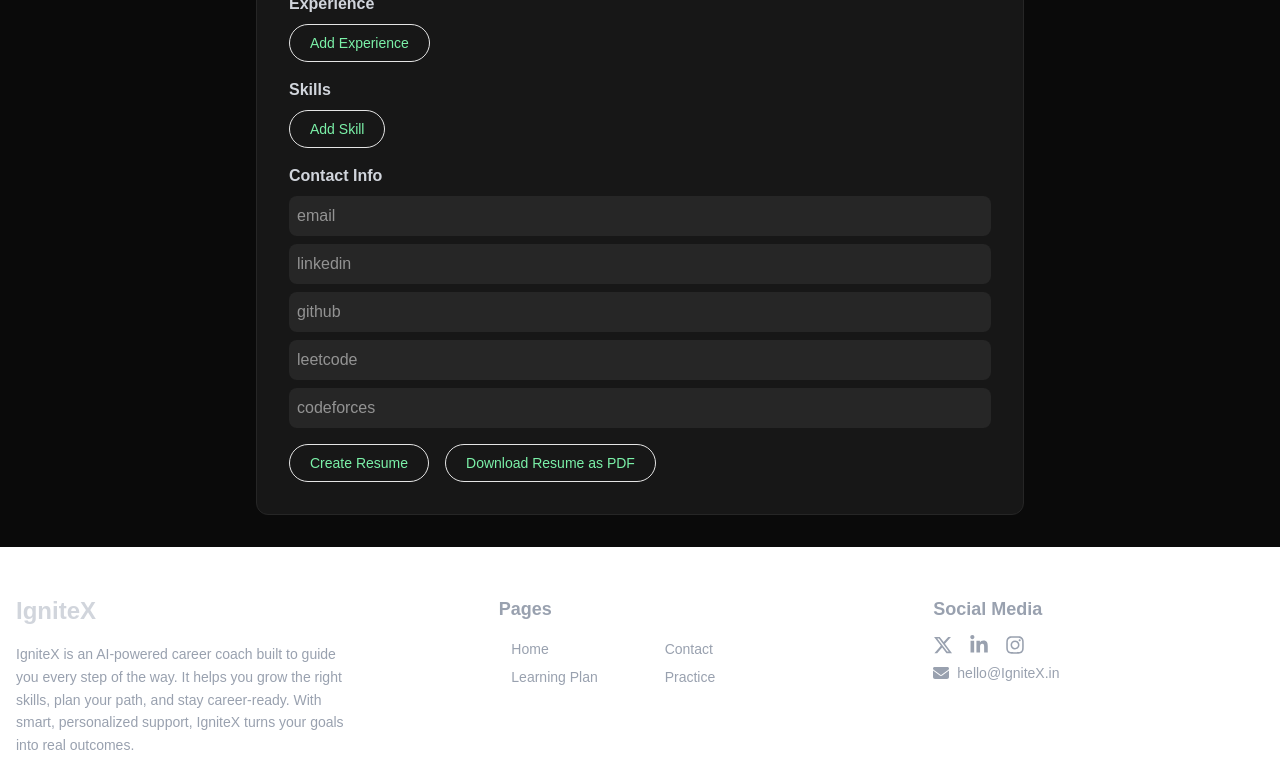
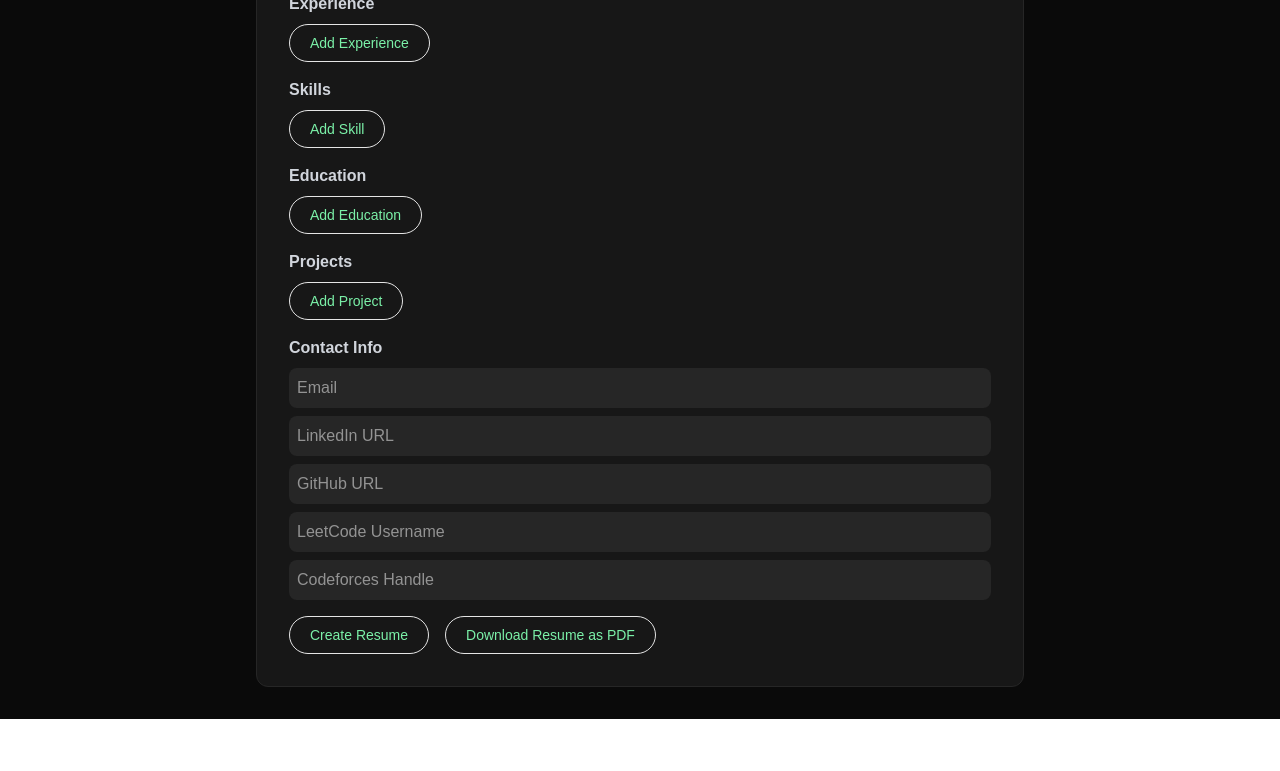
Before and after one commit to aaneesa/IgniteX, a Next.js app: page /resume-builder in a window 1280 px wide. Shown: the part 665-1436 px from the top of the page. Built offline with nearby package versions, Linux system fonts and the light colour scheme.

Commit message:
Resume more feature

```diff
--- a/app/(main)/resume-builder/page.js
+++ b/app/(main)/resume-builder/page.js
@@ -4,17 +4,24 @@ import PrimaryButton from "@/app/components/ui/primaryButton";
 import jsPDF from "jspdf";
 import html2canvas from "html2canvas";
 
-export default function ResumeBuilderPage() {
-  const [resume, setResume] = useState(null);
-  const [form, setForm] = useState({
+const emptyResume = {
   bio: "",
   experience: [],
   skills: [],
   education: [],
   projects: [],
-    contactInfo: { email: "", linkedin: "", github: "", leetcode: "", codeforces: "" },
-  });
+  contactInfo: {
+    email: "",
+    linkedin: "",
+    github: "",
+    leetcode: "",
+    codeforces: "",
+  },
+};
 
+export default function ResumeBuilderPage() {
+  const [resume, setResume] = useState(null);
+  const [form, setForm] = useState(emptyResume);
   const [message, setMessage] = useState("");
   const [loading, setLoading] = useState(false);
 
@@ -31,33 +38,28 @@ export default function ResumeBuilderPage() {
           method: "GET",
           headers: { Authorization: `Bearer ${token}` },
         });
+
         const data = await res.json();
 
         if (data.success && data.resume) {
           setResume(data.resume);
 
-          const content = JSON.parse(data.resume.content);
+          const content = JSON.parse(data.resume.content || "{}");
 
           setForm({
-            bio: content.bio || content.summary || "",
+            ...emptyResume,
+            ...content,
             experience: content.experience || [],
-            skills: Array.isArray(content.skills)
-              ? content.skills
-              : content.skills?.split(",").filter(Boolean) || [],
+            skills: content.skills || [],
             education: content.education || [],
             projects: content.projects || [],
-            contactInfo: content.contactInfo || {
-              email: "",
-              linkedin: "",
-              github: "",
-              leetcode: "",
-              codeforces: "",
+            contactInfo: {
+              ...emptyResume.contactInfo,
+              ...(content.contactInfo || {}),
             },
           });
         }
-      } catch (err) {
-        console.error(err);
-      }
+      } catch (err) {}
     };
 
     fetchResume();
@@ -84,6 +86,7 @@ export default function ResumeBuilderPage() {
     if (!token) return;
 
     setLoading(true);
+
     try {
       const url = `${process.env.NEXT_PUBLIC_API_URL}/api/resume/`;
       const method = resume ? "PUT" : "POST";
@@ -99,11 +102,13 @@ export default function ResumeBuilderPage() {
       if (data.success) {
         setMessage("Resume saved successfully!");
         setResume(data.resume);
-      } else setMessage(data.error || "Error saving resume");
+      } else {
+        setMessage(data.error || "Error saving resume");
+      }
     } catch (err) {
-      console.error(err);
       setMessage("Server error");
     }
+
     setLoading(false);
   };
 
@@ -116,21 +121,17 @@ export default function ResumeBuilderPage() {
         method: "DELETE",
         headers: { Authorization: `Bearer ${token}` },
       });
+
       const data = await res.json();
+
       if (data.success) {
         setMessage("Resume deleted");
         setResume(null);
-        setForm({
-          bio: "",
-          experience: [],
-          skills: [],
-          education: [],
-          projects: [],
-          contactInfo: { email: "", linkedin: "", github: "", leetcode: "", codeforces: "" },
-        });
-      } else setMessage(data.error || "Error deleting resume");
+        setForm(emptyResume);
+      } else {
+        setMessage(data.error || "Error deleting resume");
+      }
     } catch (err) {
-      console.error(err);
       setMessage("Server error");
     }
   };
@@ -145,17 +146,19 @@ export default function ResumeBuilderPage() {
         headers: { "Content-Type": "application/json", Authorization: `Bearer ${token}` },
         body: JSON.stringify({ current: form[type], type }),
       });
+
       const data = await res.json();
 
-      if (data.success) setForm({ ...form, [type]: data.improved });
-      else setMessage(data.error || "Error improving resume");
+      if (data.success) {
+        setForm({ ...form, [type]: data.improved });
+      } else {
+        setMessage(data.error || "Error improving resume");
+      }
     } catch (err) {
-      console.error(err);
       setMessage("Server error");
     }
   };
 
-  // ===== PDF Download Function (Professional White Layout) =====
   const downloadPDF = async () => {
     const element = document.getElementById("resume-preview");
     if (!element) return;
@@ -163,7 +166,7 @@ export default function ResumeBuilderPage() {
     const canvas = await html2canvas(element, {
       scale: 2,
       useCORS: true,
-      backgroundColor: "#ffffff", // white background for PDF
+      backgroundColor: "#ffffff",
     });
 
     const imgData = canvas.toDataURL("image/png");
@@ -195,7 +198,6 @@ export default function ResumeBuilderPage() {
 
         {message && <p className="text-green-400 mb-4">{message}</p>}
 
-        {/* ===== Resume Preview Section for PDF ===== */}
         <div
           id="resume-preview"
           className="p-8 rounded-lg"
@@ -206,15 +208,13 @@ export default function ResumeBuilderPage() {
             lineHeight: 1.5,
           }}
         >
-          {/* Bio */}
           {form.bio && (
             <div className="mb-6">
-              <h2 style={{ fontSize: "18px", fontWeight: "bold", marginBottom: "4px" }}>Summary</h2>
+              <h2 style={{ fontSize: "18px", fontWeight: "bold", marginBottom: "4px" }}>Bio</h2>
               <p style={{ marginBottom: "8px" }}>{form.bio}</p>
             </div>
           )}
 
-          {/* Experience */}
           {form.experience.length > 0 && (
             <div className="mb-6">
               <h2 style={{ fontSize: "18px", fontWeight: "bold", marginBottom: "4px" }}>Experience</h2>
@@ -226,7 +226,6 @@ export default function ResumeBuilderPage() {
             </div>
           )}
 
-          {/* Skills */}
           {form.skills.length > 0 && (
             <div className="mb-6">
               <h2 style={{ fontSize: "18px", fontWeight: "bold", marginBottom: "4px" }}>Skills</h2>
@@ -238,7 +237,6 @@ export default function ResumeBuilderPage() {
             </div>
           )}
 
-          {/* Education */}
           {form.education.length > 0 && (
             <div className="mb-6">
               <h2 style={{ fontSize: "18px", fontWeight: "bold", marginBottom: "4px" }}>Education</h2>
@@ -250,7 +248,6 @@ export default function ResumeBuilderPage() {
             </div>
           )}
 
-          {/* Projects */}
           {form.projects.length > 0 && (
             <div className="mb-6">
               <h2 style={{ fontSize: "18px", fontWeight: "bold", marginBottom: "4px" }}>Projects</h2>
@@ -262,7 +259,6 @@ export default function ResumeBuilderPage() {
             </div>
           )}
 
-          {/* Contact Info */}
           <div className="mb-6">
             <h2 style={{ fontSize: "18px", fontWeight: "bold", marginBottom: "4px" }}>Contact Info</h2>
             <ul style={{ marginLeft: "16px" }}>
@@ -282,11 +278,15 @@ export default function ResumeBuilderPage() {
               className="w-full p-3 mt-1 bg-neutral-800 rounded-lg text-white"
               value={form.bio}
               onChange={(e) => handleChange(e, "bio")}
+              placeholder="Write a short professional summary..."
             />
             <div className="mt-2">
-              <PrimaryButton onClick={() => handleImprove("bio")} className="text-green-300!">Improve Bio</PrimaryButton>
+              <PrimaryButton onClick={() => handleImprove("bio")} className="text-green-300!">
+                Improve Bio
+              </PrimaryButton>
             </div>
           </div>
+
           <div className="mb-4">
             <label className="font-semibold text-gray-300">Experience</label>
             {form.experience.map((exp, i) => (
@@ -295,10 +295,13 @@ export default function ResumeBuilderPage() {
                 className="w-full mt-2 p-2 bg-neutral-800 rounded-lg text-white"
                 value={exp}
                 onChange={(e) => handleChange(e, "experience", i)}
+                placeholder="Add an experience"
               />
             ))}
             <div className="mt-2">
-              <PrimaryButton onClick={() => handleAddField("experience")} className="text-green-300!">Add Experience</PrimaryButton>
+              <PrimaryButton onClick={() => handleAddField("experience")} className="text-green-300!">
+                Add Experience
+              </PrimaryButton>
             </div>
           </div>
 
@@ -310,25 +313,90 @@ export default function ResumeBuilderPage() {
                 className="w-full mt-2 p-2 bg-neutral-800 rounded-lg text-white"
                 value={skill}
                 onChange={(e) => handleChange(e, "skills", i)}
+                placeholder="Add a skill"
               />
             ))}
             <div className="mt-2">
-              <PrimaryButton onClick={() => handleAddField("skills")} className="text-green-300!">Add Skill</PrimaryButton>
+              <PrimaryButton onClick={() => handleAddField("skills")} className="text-green-300!">
+                Add Skill
+              </PrimaryButton>
+            </div>
+          </div>
+
+          <div className="mb-4">
+            <label className="font-semibold text-gray-300">Education</label>
+            {form.education.map((edu, i) => (
+              <input
+                key={i}
+                className="w-full mt-2 p-2 bg-neutral-800 rounded-lg text-white"
+                value={edu}
+                onChange={(e) => handleChange(e, "education", i)}
+                placeholder="Add an education entry"
+              />
+            ))}
+            <div className="mt-2">
+              <PrimaryButton onClick={() => handleAddField("education")} className="text-green-300!">
+                Add Education
+              </PrimaryButton>
+            </div>
+          </div>
+
+          <div className="mb-4">
+            <label className="font-semibold text-gray-300">Projects</label>
+            {form.projects.map((p, i) => (
+              <input
+                key={i}
+                className="w-full mt-2 p-2 bg-neutral-800 rounded-lg text-white"
+                value={p}
+                onChange={(e) => handleChange(e, "projects", i)}
+                placeholder="Add a project"
+              />
+            ))}
+            <div className="mt-2">
+              <PrimaryButton onClick={() => handleAddField("projects")} className="text-green-300!">
+                Add Project
+              </PrimaryButton>
             </div>
           </div>
 
           <div className="mb-4">
             <label className="font-semibold text-gray-300">Contact Info</label>
-            {["email", "linkedin", "github", "leetcode", "codeforces"].map((field) => (
+
             <input
-                key={field}
-                type={field === "email" ? "email" : "text"}
-                placeholder={field}
-                value={form.contactInfo?.[field] || ""}
-                onChange={(e) => handleChange(e, "contactInfo", null, field)}
+              type="email"
+              placeholder="Email"
+              value={form.contactInfo.email}
+              onChange={(e) => handleChange(e, "contactInfo", null, "email")}
               className="w-full mt-2 p-2 bg-neutral-800 rounded-lg text-white"
             />
-            ))}
+
+            <input
+              placeholder="LinkedIn URL"
+              value={form.contactInfo.linkedin}
+              onChange={(e) => handleChange(e, "contactInfo", null, "linkedin")}
+              className="w-full mt-2 p-2 bg-neutral-800 rounded-lg text-white"
+            />
+
+            <input
+              placeholder="GitHub URL"
+              value={form.contactInfo.github}
+              onChange={(e) => handleChange(e, "contactInfo", null, "github")}
+              className="w-full mt-2 p-2 bg-neutral-800 rounded-lg text-white"
+            />
+
+            <input
+              placeholder="LeetCode Username"
+              value={form.contactInfo.leetcode}
+              onChange={(e) => handleChange(e, "contactInfo", null, "leetcode")}
+              className="w-full mt-2 p-2 bg-neutral-800 rounded-lg text-white"
+            />
+
+            <input
+              placeholder="Codeforces Handle"
+              value={form.contactInfo.codeforces}
+              onChange={(e) => handleChange(e, "contactInfo", null, "codeforces")}
+              className="w-full mt-2 p-2 bg-neutral-800 rounded-lg text-white"
+            />
           </div>
 
           <div className="flex gap-4 mt-4 flex-wrap">
@@ -345,8 +413,9 @@ export default function ResumeBuilderPage() {
               </button>
             )}
 
-            {/* Download PDF Button */}
-            <PrimaryButton onClick={downloadPDF} className="text-green-300!">Download Resume as PDF</PrimaryButton>
+            <PrimaryButton onClick={downloadPDF} className="text-green-300!">
+              Download Resume as PDF
+            </PrimaryButton>
           </div>
         </div>
       </div>
```
Lines whose indentation alone changed are shown as unchanged.
